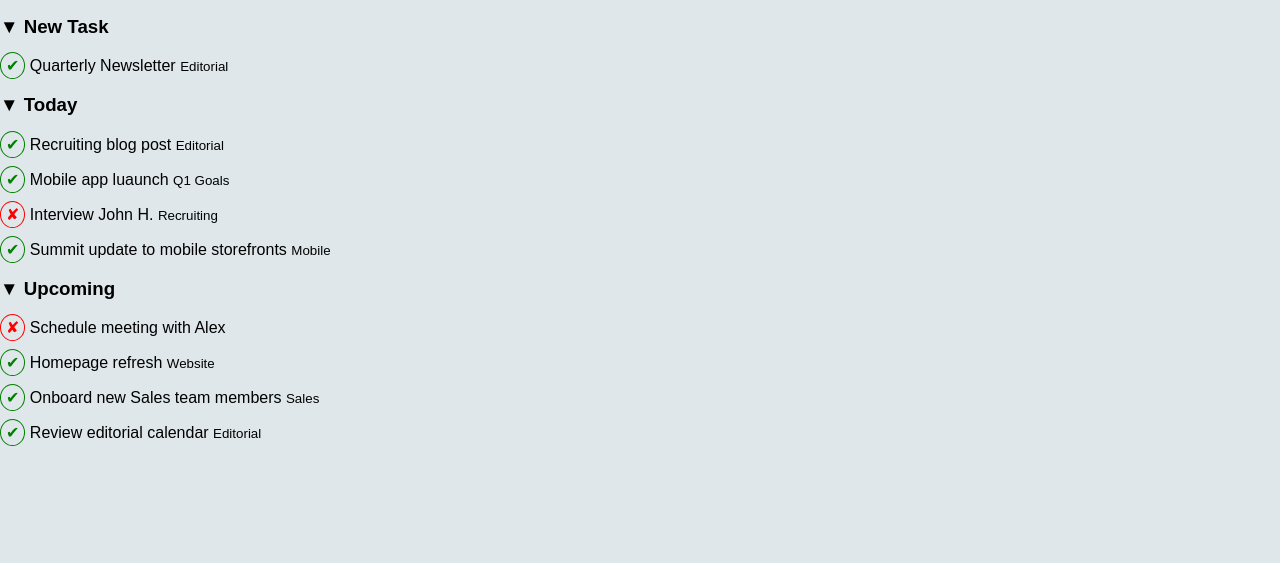
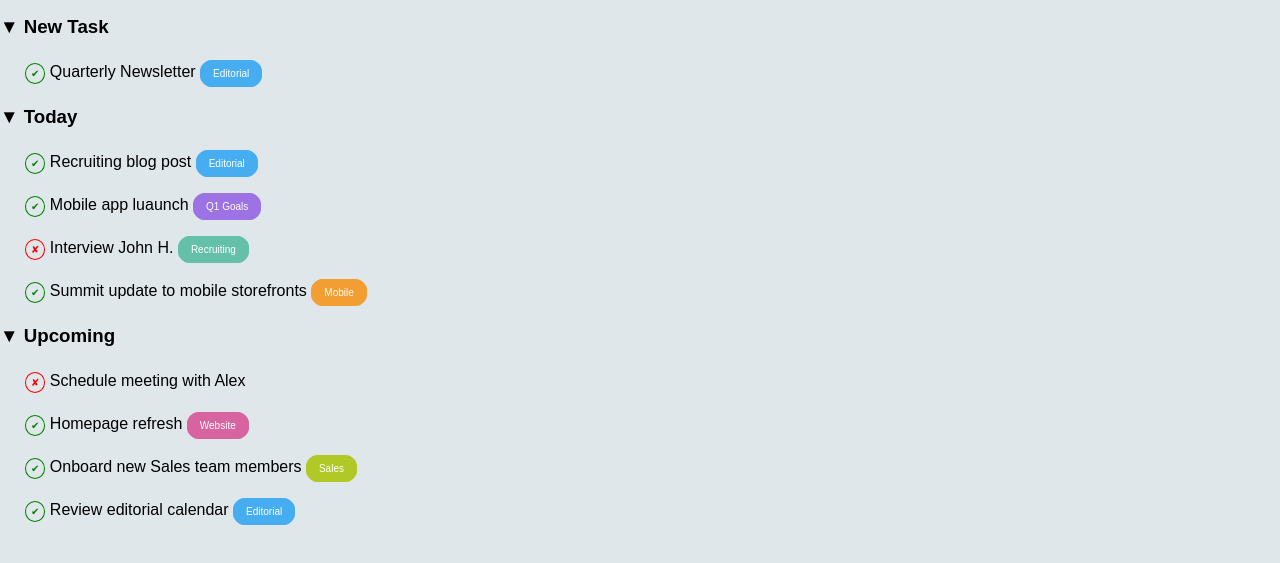
Before and after one commit to SofiaDiBlasi/html-css-toboolist, a plain HTML site: page index.html in a window 1280 px wide. Shown: the part 133-696 px from the top of the page. Drawn offline with Linux system fonts and the light colour scheme.

Commit message:
style(main): add tag style

```diff
--- a/css/style.css
+++ b/css/style.css
@@ -40,7 +40,12 @@ button{
     color: rgb(223, 231, 234);
 }
 
+p{
+    margin: 25px;
+}
+
 .icon-border{
+    font-size: 10px;
     border: 1px solid;
     border-radius: 50%;
     padding: 4px 5px;
@@ -55,3 +60,41 @@ button{
     border-color: red;
     color: red;
 }
+
+small{
+    font-size: 10px;
+    border-radius: 12px;
+    padding: 7px 12px;
+    border: 1px solid;
+    color: white;
+}
+
+.small-blue{
+    background-color:rgb(71, 173, 241) ;
+    border-color: rgb(71, 173, 241);
+}
+
+.small-purple{
+    background-color:rgb(156, 114, 228);
+    border-color:rgb(156, 114, 228);
+}
+
+.small-dark-green{
+    background-color: rgb(100, 192, 169);
+    border-color: rgb(100, 192, 169);
+}
+
+.small-orange{
+    background-color: rgb(242, 158, 51);
+    border-color:rgb(242, 158, 51);
+}
+
+.small-pink{
+    background-color:rgb(216, 99, 161) ;
+    border-color: rgb(216, 99, 161);
+}
+
+.small-light-green{
+    background-color:rgb(176, 201, 38) ;
+    border-color: rgb(176, 201, 38)
+}
--- a/index.html
+++ b/index.html
@@ -27,23 +27,23 @@
         <div>
             <section>
                 <h3>&#9660 New Task</h3>
-                <p><span class="icon-border color-green">&#10004</span>  Quarterly Newsletter <small>Editorial</small></p>
+                <p><span class="icon-border color-green">&#10004</span>  Quarterly Newsletter <small class="small-blue">Editorial</small></p>
             </section>
             <!--today-->
             <section>
                 <h3>&#9660 Today</h3>
-                <p><span class="icon-border color-green">&#10004</span>  Recruiting blog post <small>Editorial</small></p>
-                <p><span class="icon-border color-green">&#10004</span>  Mobile app luaunch <small>Q1 Goals</small></p>
-                <p><span class="icon-border color-red">&#10008</span>  Interview John H. <small>Recruiting</small></p>
-                <p><span class="icon-border color-green">&#10004</span>  Summit update to mobile storefronts <small>Mobile</small></p>
+                <p><span class="icon-border color-green">&#10004</span>  Recruiting blog post <small class="small-blue">Editorial</small></p>
+                <p><span class="icon-border color-green">&#10004</span>  Mobile app luaunch <small class="small-purple">Q1 Goals</small></p>
+                <p><span class="icon-border color-red">&#10008</span>  Interview John H. <small class="small-dark-green">Recruiting</small></p>
+                <p><span class="icon-border color-green">&#10004</span>  Summit update to mobile storefronts <small class="small-orange">Mobile</small></p>
             </section>
             <!--upcoming-->
             <section>
                 <h3>&#9660 Upcoming</h3>
                 <p><span class="icon-border color-red">&#10008</span>  Schedule meeting with Alex</p>
-                <p><span class="icon-border color-green">&#10004</span>  Homepage refresh <small>Website</small></p>
-                <p><span class="icon-border color-green">&#10004</span>  Onboard new Sales team members <small>Sales</small></p>
-                <p><span class="icon-border color-green">&#10004</span>  Review editorial calendar <small>Editorial</small></p>
+                <p><span class="icon-border color-green">&#10004</span>  Homepage refresh <small class="small-pink">Website</small></p>
+                <p><span class="icon-border color-green">&#10004</span>  Onboard new Sales team members <small class="small-light-green">Sales</small></p>
+                <p><span class="icon-border color-green">&#10004</span>  Review editorial calendar <small class="small-blue">Editorial</small></p>
             </section>
         </div>
     </main>
```
